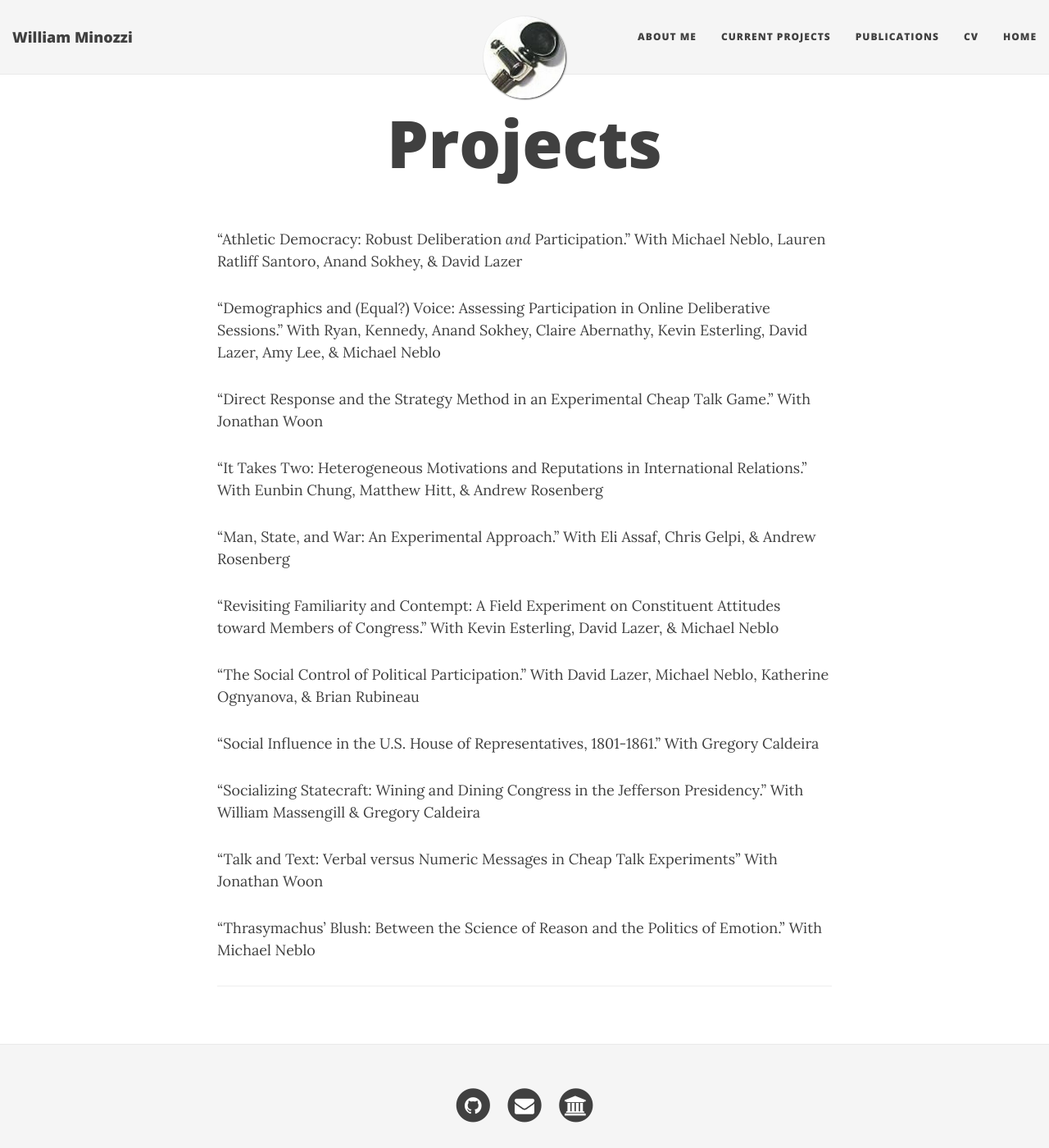
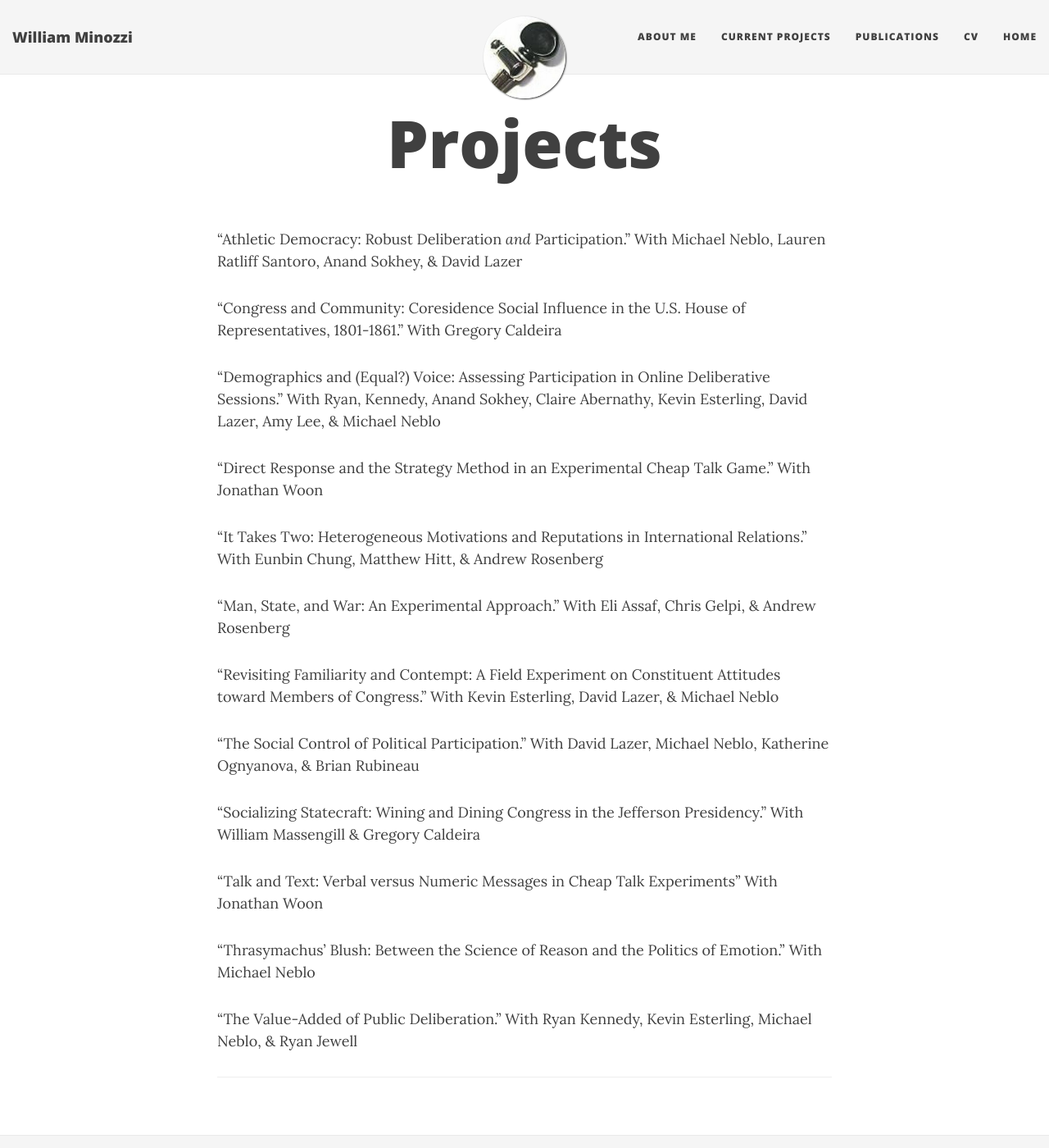
Before and after one commit to minozzi/minozzi.github.io, a Jekyll site: the page built from projects.md, in a window 1280 px wide and 1400 px high. Shown: the whole window at 82% size. Built offline with Jekyll 4.4.1, drawn with Linux system fonts in a browser that asks for light colours; nearby versions of some CDN libraries.

Commit message:
Update projects.md

```diff
--- a/projects.md
+++ b/projects.md
@@ -5,6 +5,9 @@
 
 "Athletic Democracy: Robust Deliberation *and* Participation."
 With Michael Neblo, Lauren Ratliff Santoro, Anand Sokhey, & David Lazer
+
+"Congress and Community: Coresidence Social Influence in the U.S. House of Representatives, 1801-1861."
+With Gregory Caldeira
 
 "Demographics and (Equal?) Voice: Assessing Participation in Online Deliberative Sessions."
 With Ryan, Kennedy, Anand Sokhey, Claire Abernathy, Kevin Esterling, David Lazer, Amy Lee, & Michael Neblo
@@ -36,4 +36,7 @@
 "Thrasymachus' Blush: Between the Science of Reason and the Politics of Emotion."
 With Michael Neblo
 
+"The Value-Added of Public Deliberation."
+With Ryan Kennedy, Kevin Esterling,  Michael Neblo, & Ryan Jewell
+
 ---
```
Also changed, not shown: other parts of projects.md (+0 -3 lines).
